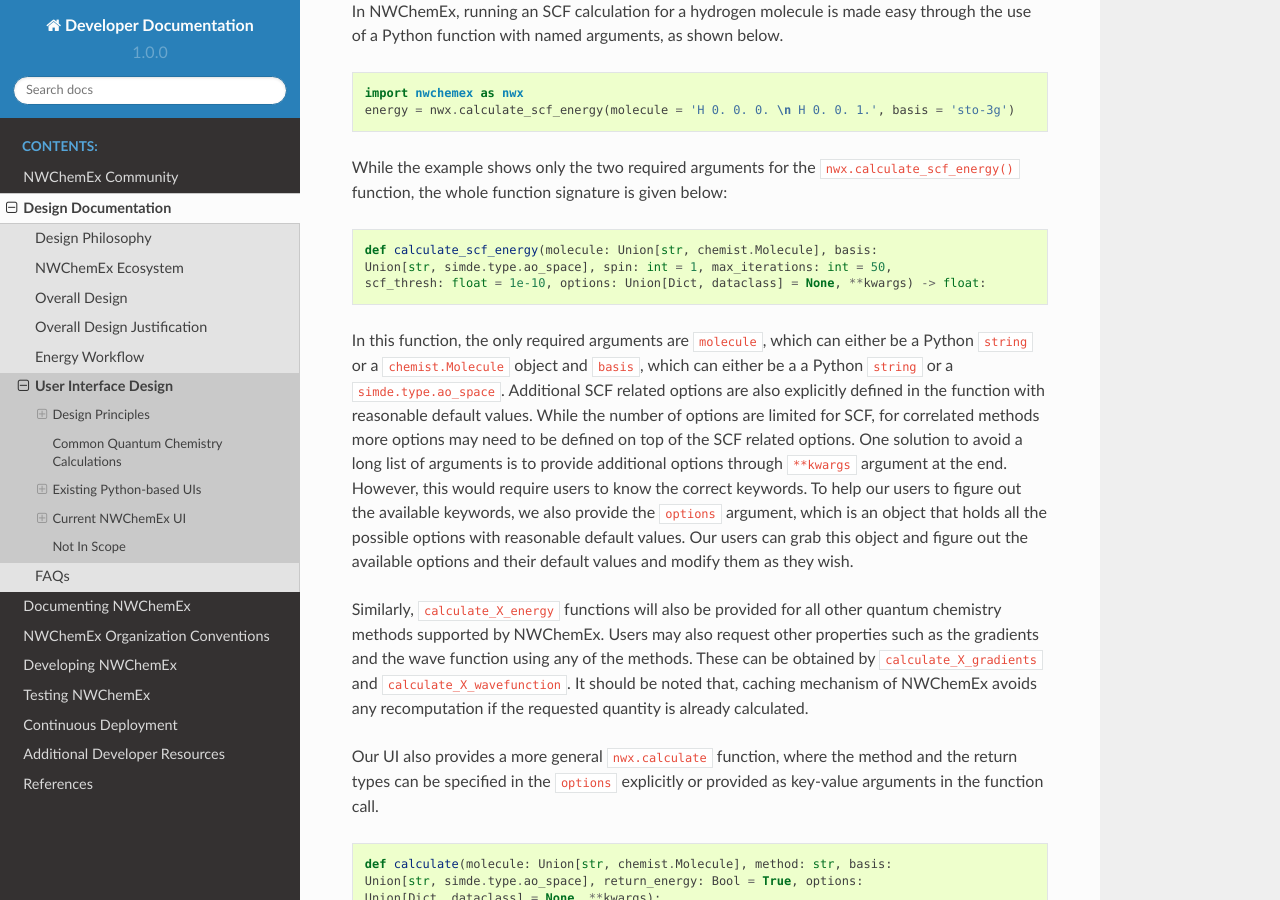
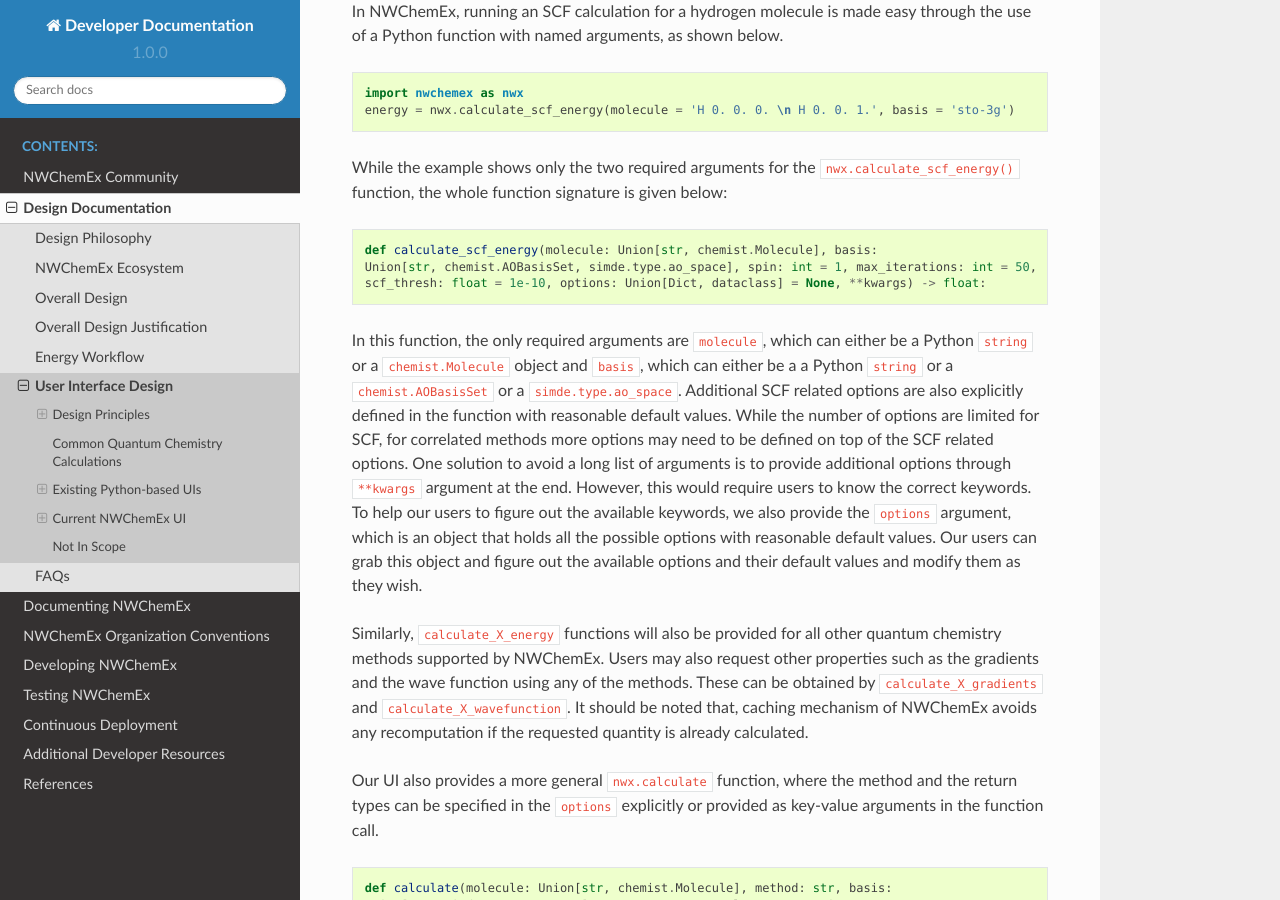
Before and after one commit to NWChemEx/.github, a Sphinx documentation site: the page built from docs/source/design/ui_design.rst, in a window 1280 px wide and 900 px high, scrolled down 5196 px. Built offline with Sphinx 7.4.7 and the Read the Docs theme 2.0.0, drawn with Linux system fonts in a browser that asks for light colours.

Commit message:
Add chemist.AOBasisSet as a possible basis type.

```diff
--- a/docs/source/design/ui_design.rst
+++ b/docs/source/design/ui_design.rst
@@ -269,22 +269,22 @@ function, the whole function signature is given below:
 .. code-block:: python
 
     def calculate_scf_energy(molecule: Union[str, chemist.Molecule], basis:
-    Union[str, simde.type.ao_space], spin: int = 1, max_iterations: int = 50,
+    Union[str, chemist.AOBasisSet, simde.type.ao_space], spin: int = 1, max_iterations: int = 50,
     scf_thresh: float = 1e-10, options: Union[Dict, dataclass] = None, **kwargs) -> float:
 
 In this function, the only required arguments are ``molecule``, which can either
 be a Python ``string`` or a ``chemist.Molecule`` object and ``basis``, which can
-either be a a Python ``string`` or a ``simde.type.ao_space``. Additional SCF
-related options are also explicitly defined in the function with reasonable
-default values. While the number of options are limited for SCF, for correlated
-methods more options may need to be defined on top of the SCF related options.
-One solution to avoid a long list of arguments is to provide additional options
-through ``**kwargs`` argument at the end. However, this would require users to
-know the correct keywords. To help our users to figure out the available
-keywords, we also provide the ``options`` argument, which is an object that
-holds all the possible options with reasonable default values. Our users can
-grab this object and figure out the available options and their default values
-and modify them as they wish.
+either be a a Python ``string`` or a ``chemist.AOBasisSet`` or a
+``simde.type.ao_space``. Additional SCF related options are also explicitly
+defined in the function with reasonable default values. While the number of
+options are limited for SCF, for correlated methods more options may need to be
+defined on top of the SCF related options. One solution to avoid a long list of
+arguments is to provide additional options through ``**kwargs`` argument at the
+end. However, this would require users to know the correct keywords. To help our
+users to figure out the available keywords, we also provide the ``options``
+argument, which is an object that holds all the possible options with reasonable
+default values. Our users can grab this object and figure out the available
+options and their default values and modify them as they wish.
 
 Similarly, ``calculate_X_energy`` functions will also be provided for all other
 quantum chemistry methods supported by NWChemEx. Users may also request other
```
